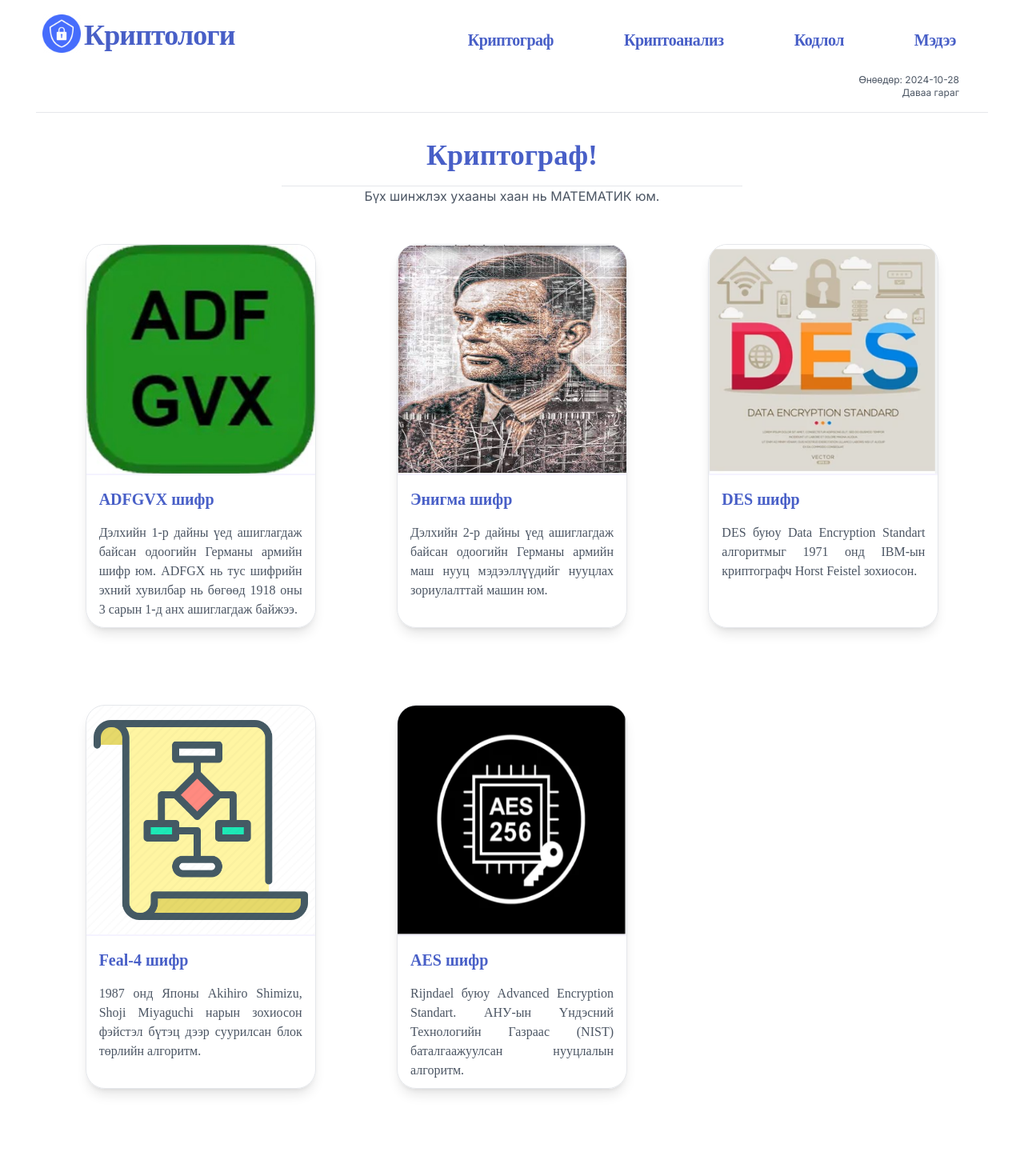
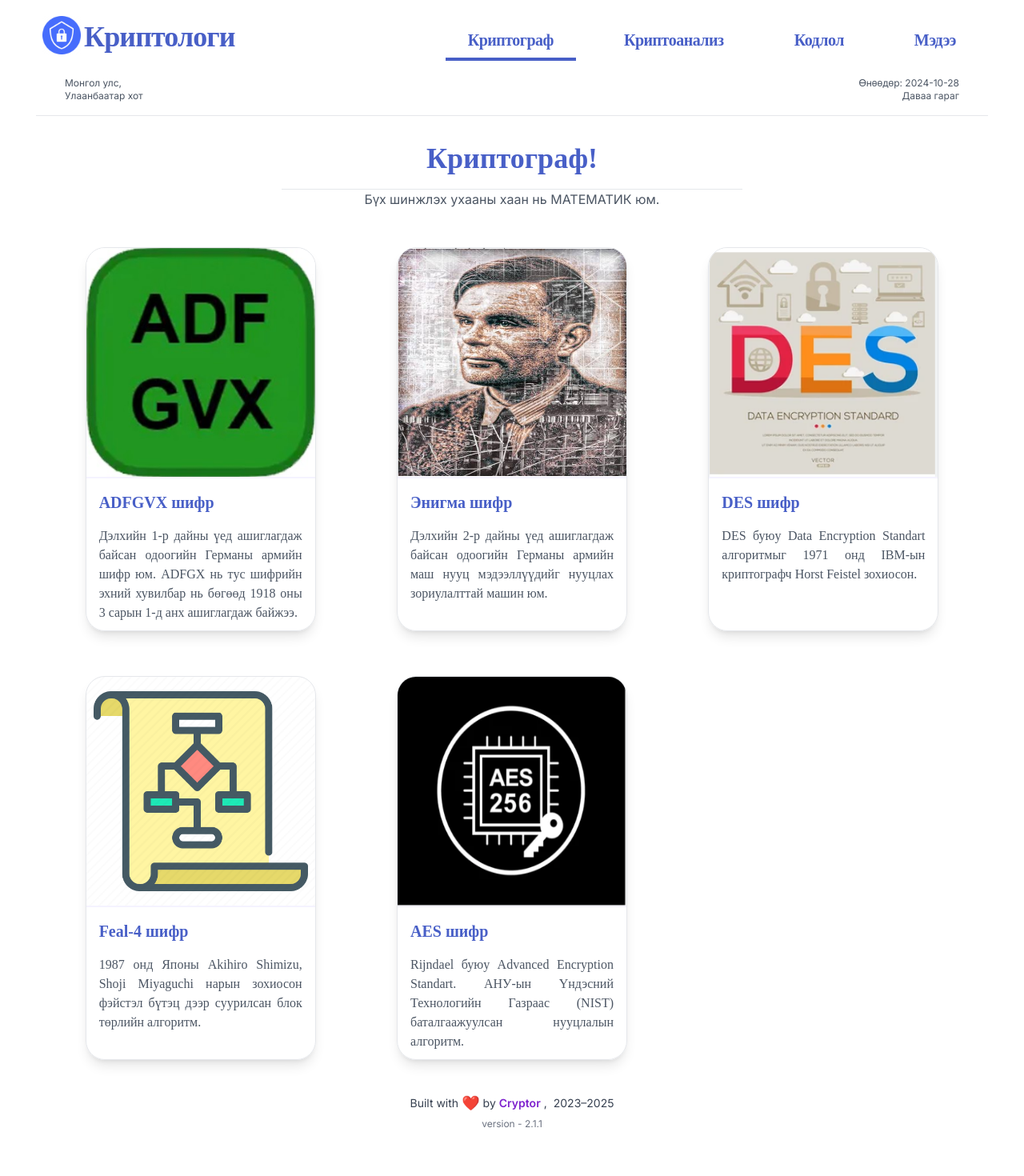
Before and after one commit to AnonymousPro139/nextjs-crypto, a Next.js app: page / in a window 1280 px wide. Shown: the top 1470 px of the page at 80% size. After the commit the page ends 1429 px from the top, so only its background shows below. Built offline with nearby package versions, Linux system fonts and the light colour scheme.

Commit message:
menu active засвар болон байршилын мэдээлэл нэмэв

```diff
--- a/src/components/Footer.tsx
+++ b/src/components/Footer.tsx
@@ -4,7 +4,7 @@ import Link from "next/link";
 
 function Footer() {
   return (
-    <footer className="text-center py-6 text-sm text-gray-500">
+    <footer className="text-center pb-4 text-sm text-gray-500">
       <p className="flex justify-center items-center gap-1 text-gray-700 dark:text-black-300">
         Built with
         <span className="text-red-500 text-lg">❤️</span>
--- a/src/components/Item.tsx
+++ b/src/components/Item.tsx
@@ -15,7 +15,7 @@ function Item({ data }: { data: Data }): JSX.Element {
   return (
     <Link
       href={`/pages/${move}`}
-      className="h-120 w-72 rounded-3xl shadow-lg mx-auto border border-palette-lighters mb-16 overflow-hidden"
+      className="h-120 w-72 rounded-3xl shadow-lg mx-auto border border-palette-lighters mb-10 overflow-hidden"
       passHref
     >
       <div
--- a/src/components/Listings.tsx
+++ b/src/components/Listings.tsx
@@ -3,7 +3,7 @@ import Item from "../components/Item";
 
 function Listings({ Items }: { Items: any[] }) {
   return (
-    <div className="py-12 max-w-6xl mx-auto grid grid-cols-1 sm:grid-cols-2 lg:grid-cols-3 gap-x-4 gap-y-8">
+    <div className="pt-12 max-w-6xl mx-auto grid grid-cols-1 sm:grid-cols-2 lg:grid-cols-3 gap-x-4 gap-y-4">
       {Items.map((item, index) => (
         <Item key={index} data={item} />
       ))}
--- a/src/components/Nav.tsx
+++ b/src/components/Nav.tsx
@@ -31,6 +31,12 @@ const Nav: FC = () => {
   usePathname().slice(1).split("/").forEach((part) => {
     pathName.push(...part.split("_"));
   });
+
+  if(pathName.length === 0 || pathName.every(item => item === "")){
+    pathName.length = 0;
+    pathName.push(MAIN_MENUS[0].url.slice(1));
+  }
+
 
   // TODO: move to footer. that is version-2.1 text
 
@@ -85,7 +91,13 @@ const Nav: FC = () => {
           </ul>
         </div>
       </div>
-      <div className="max-w-screen-xl mx-auto px-4 pb-2 flex justify-end">
+      <div className="max-w-screen-xl mx-auto px-4 pb-2 flex justify-between">
+        <div className="text-xs text-gray-600">
+          <div className="flex flex-col items-start py-2 px-3 rounded mx-2 ">
+            <span>Монгол улс,</span>
+            <span>Улаанбаатар хот</span>
+          </div>
+        </div>
         <div className="text-xs text-gray-600">
           <TodayDate />
         </div>
```
